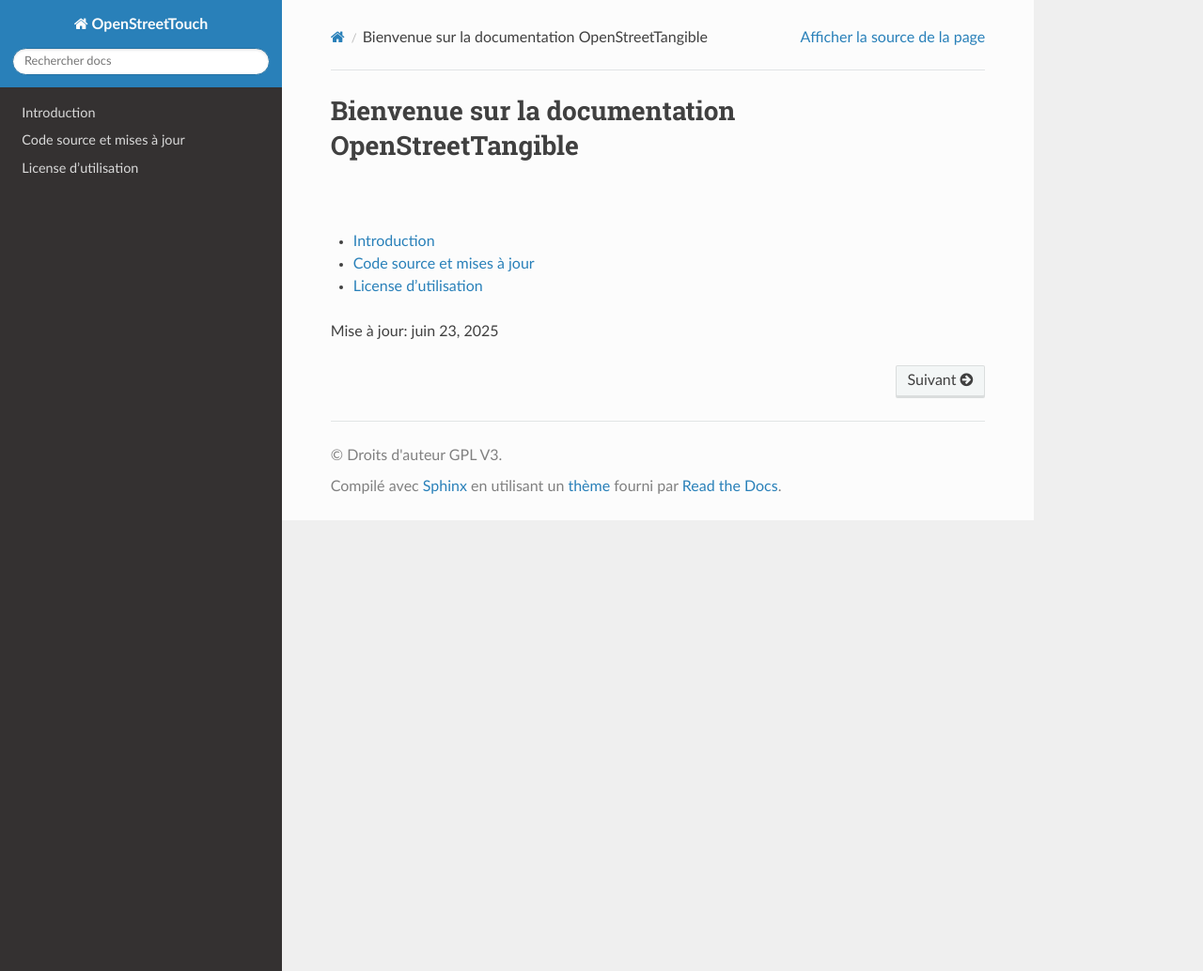
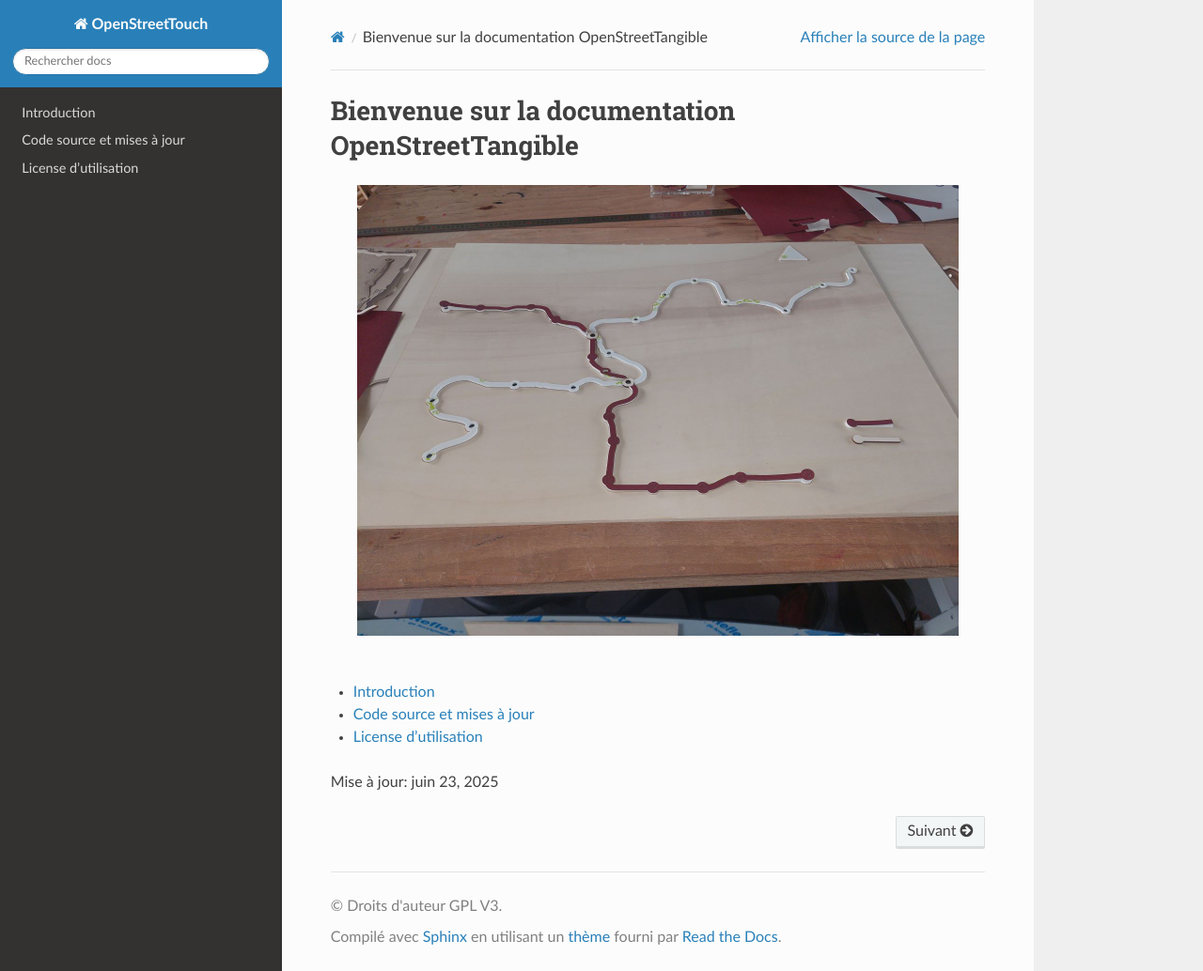
Before and after one commit to braillerap/OpenStreetTangible, a Sphinx documentation site: the page built from docs/index.rst, in a window 1280 px wide and 1034 px high. Shown: the whole window at 94% size. Built offline with Sphinx 7.4.7 and the Read the Docs theme 3.1.0, drawn with Linux system fonts in a browser that asks for light colours.

```diff
--- a/docs/index.rst
+++ b/docs/index.rst
@@ -1,7 +1,9 @@
 Bienvenue sur la documentation OpenStreetTangible
 =================================================
 
-
+.. image :: ./IMG/rennes.jpg
+  :width: 640px
+  :align: center
 |
 
 .. toctree::
```
Also changed, not shown: docs/licence.md (+1 -1 lines), docs/IMG/rennes.jpg (added).
